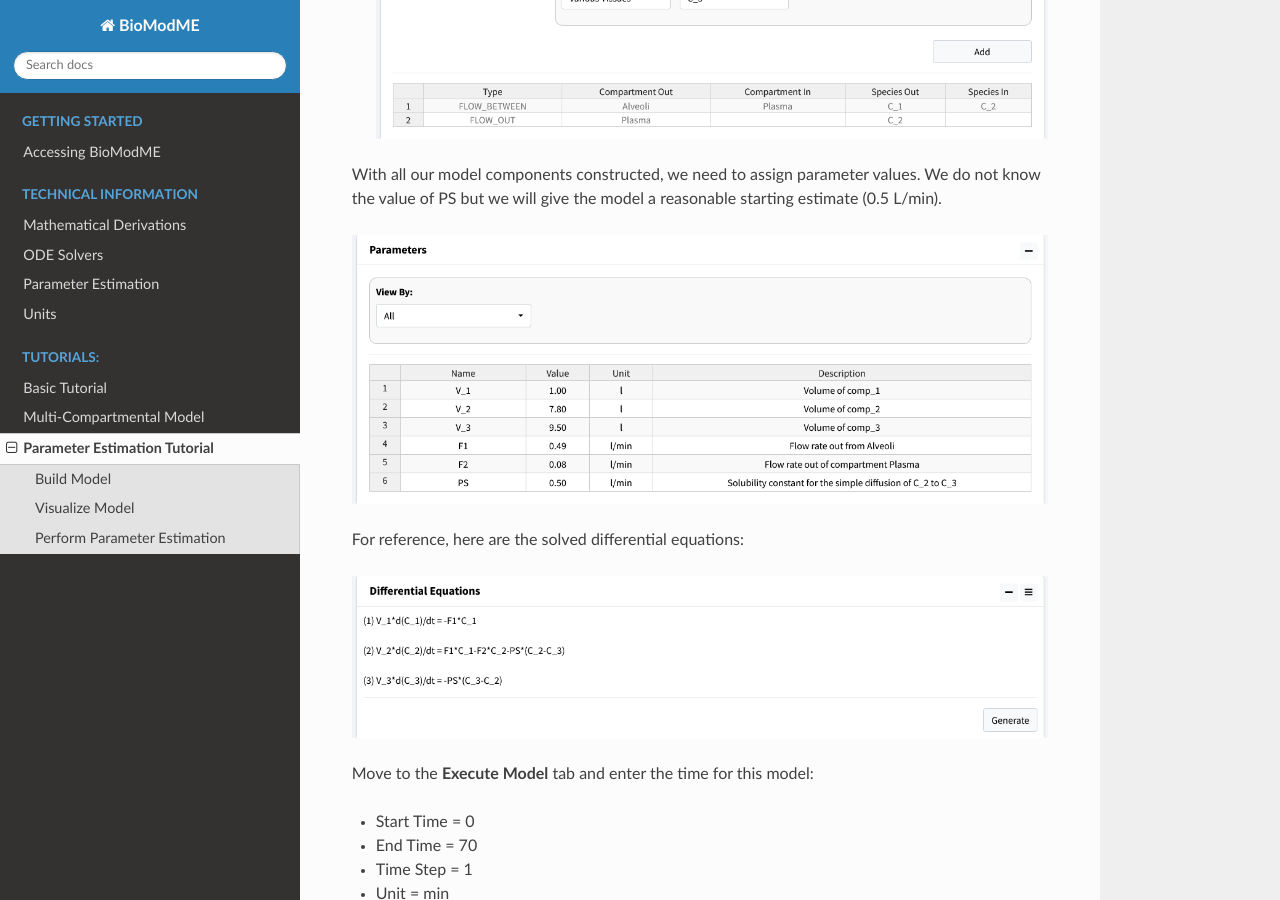
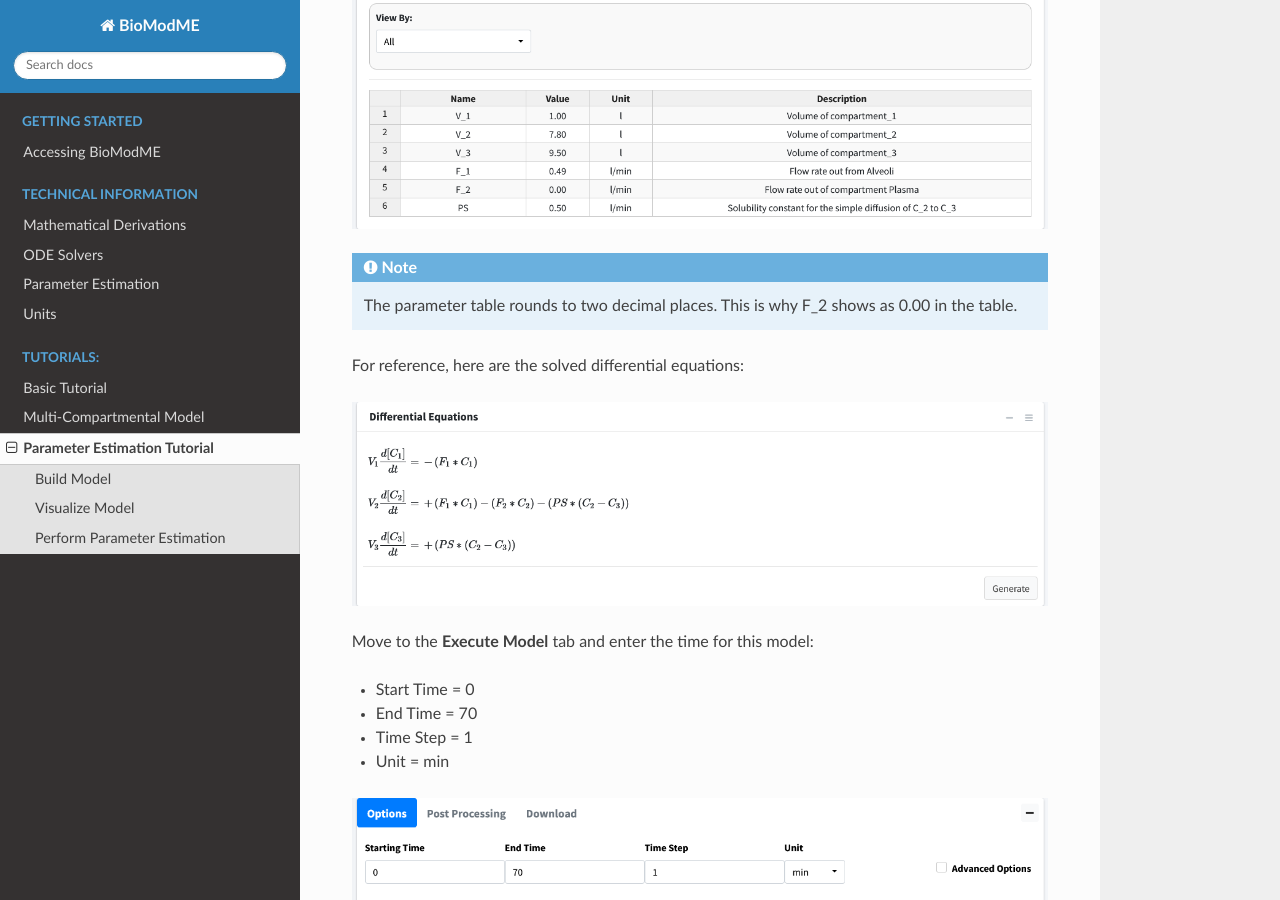
Before and after one commit to Jwomack7512-bio/BobTheBuilder, a Sphinx documentation site: the page built from docs/pages/tutorial_par_estimation.rst, in a window 1280 px wide and 900 px high, scrolled down 2404 px. Built offline with Sphinx 7.4.7 and the Read the Docs theme 2.0.0, drawn with Linux system fonts in a browser that asks for light colours; pages that are not in the unit, such as notebooks, are missing from menus; some of the changed text lies outside the part shown.

Commit message:
docs: updated parameter estimation

```diff
--- a/docs/pages/tutorial_par_estimation.rst
+++ b/docs/pages/tutorial_par_estimation.rst
@@ -62,6 +62,9 @@ starting estimate (0.5 L/min).
 
 .. figure:: tutorial_parameter_estimation/images/4_parameters.png
 
+.. note:: The parameter table rounds to two decimal places.  This is why F_2
+          shows as 0.00 in the table.
+
 For reference, here are the solved differential equations:
 
 .. figure:: tutorial_parameter_estimation/images/5_diff_eqn.png
@@ -88,7 +91,7 @@ looks like:
 
 .. figure:: tutorial_parameter_estimation/images/7_results_plot.png
 
-We want to examine the the concentration of Nicotine in the plasma (**C_2**)
+We want to examine the the concentration of Nicotine in the plasma (**C_2**).
 Go into the **Variables** dropdown and remove variables **C_1** and **C_3**.
 
 .. figure:: tutorial_parameter_estimation/images/7_results_plot_c2.png
```
Also changed, not shown: docs/pages/tutorial_parameter_estimation/images/10_pe_plot_results.png, docs/pages/tutorial_parameter_estimation/images/1_comps_named.png, docs/pages/tutorial_parameter_estimation/images/3_flow_1_add.png, docs/pages/tutorial_parameter_estimation/images/3_flow_2_add.png, docs/pages/tutorial_parameter_estimation/images/3_flow_PS_add.png, docs/pages/tutorial_parameter_estimation/images/4_parameters.png, docs/pages/tutorial_parameter_estimation/images/5_diff_eqn.png, docs/pages/tutorial_parameter_estimation/images/9_pe_table_results.png.
